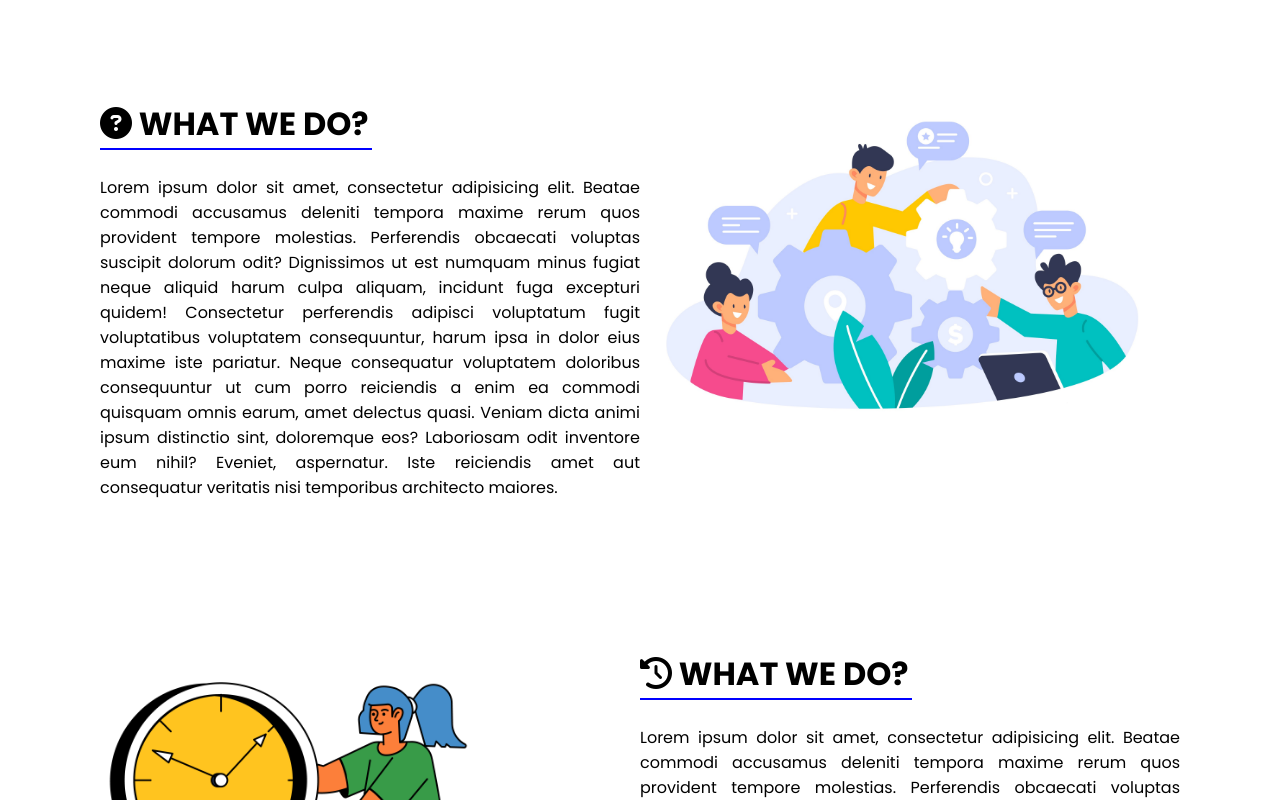
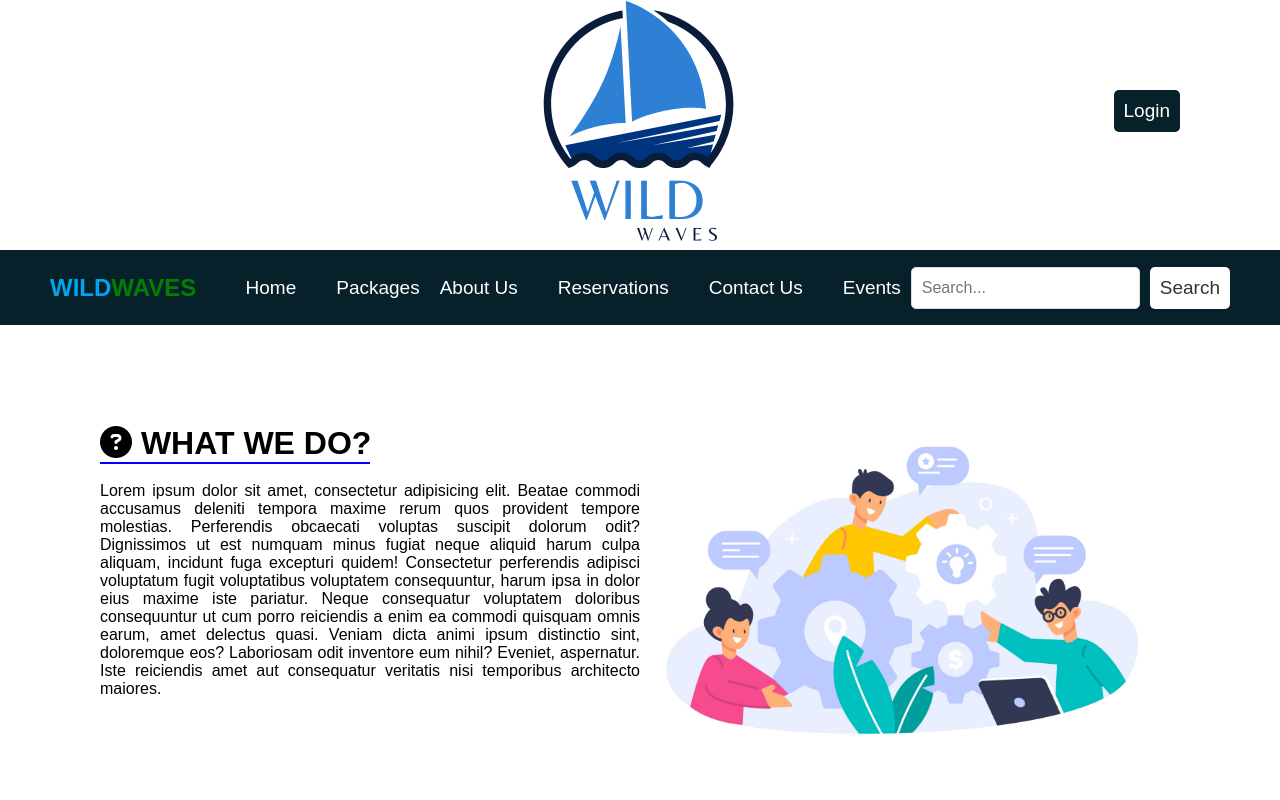
Before and after one commit to ashenamantha122/wildwavesafari, a plain HTML site: page about.html in a window 1280 px wide. Shown: the top 800 px of the page. Drawn offline with Linux system fonts and the light colour scheme.

Commit message:
Add files via upload

```diff
--- a/about.html
+++ b/about.html
@@ -5,12 +5,47 @@
     <meta name="viewport" content="width=device-width, initial-scale=1.0" />
     <title>About Us || WildWaveSafari</title>
     <link rel="stylesheet" href="styles/about.css" />
+    <link rel="stylesheet" href="styles/index.css">
     <script
       src="https://kit.fontawesome.com/78ca3a369e.js"
       crossorigin="anonymous"
     ></script>
   </head>
   <body>
+    <header>
+      <div class="login">
+          <button><a href="#">Login</a></button>
+      </div>
+      <div class="headerLogo">
+
+          <img src="images/logo.png">
+      </div>
+      <nav>
+          <div class="logo"> Wild<span>Waves</span></div>
+          <ul class="menu">
+              <li><button><a href="index.html">Home</a></button></li>
+              <li><button><a href="#">Packages</a></button></li>
+              <div class="dropdown">
+                  <button class="dropbtn"><span>About Us</span></button>
+                  <div class="dropdown-content">
+                    <a href="about.html">About Us</a>
+                    <a href="privacy.html">Privacy</a>
+                    <a href="terms.html">Terms</a>
+                  </div>
+                </div>
+
+              <li><button><a href="#">Reservations</a></button></li>
+              <li><button><a href="#">Contact Us</a></button></li>
+              <li><button><a href="#">Events</a></button></li>
+          </ul>
+          <div class="search">
+              <form>
+                  <input type ="text" placeholder="Search...">
+                  <button type="Search">Search</button>
+              </form>
+          </div>
+      </nav>
+  </header>
     <!-- what we do section -->
     <div class="about-container">
       <div class="about-text">
```
Also changed, not shown: privacy.html (+35 -0 lines), terms.html (+35 -0 lines).
